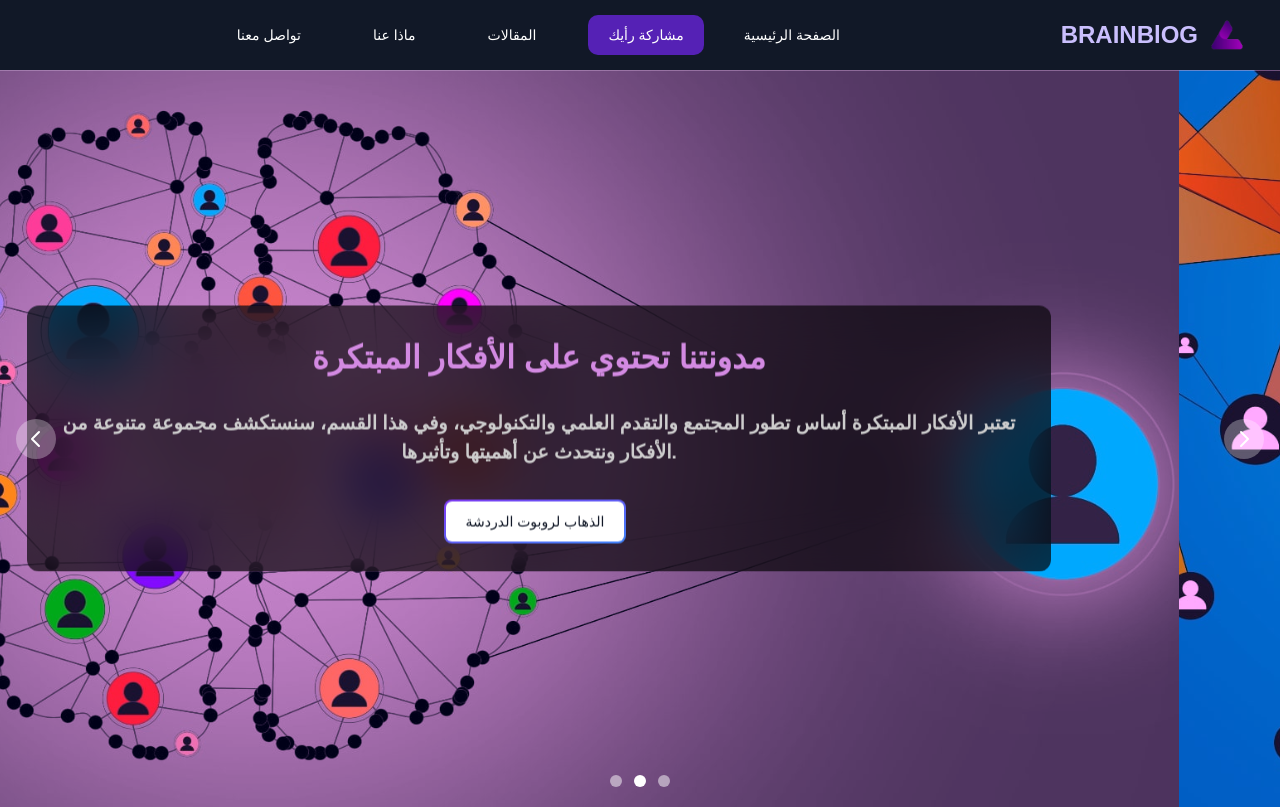
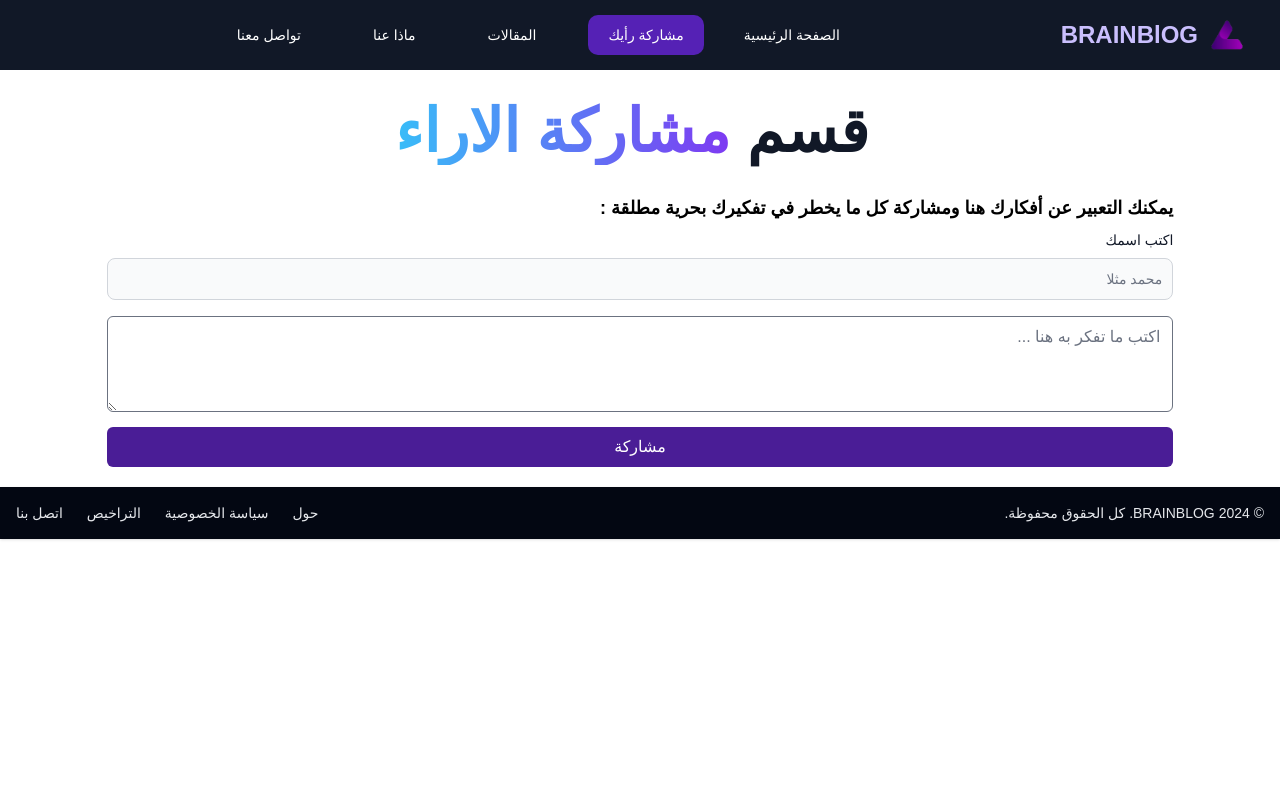
Before and after one commit to muhammad-nabih/blog, a Next.js app: page /share in a window 1280 px wide. Shown: the top 809 px of the page. Built offline with nearby package versions, Linux system fonts and the light colour scheme; a web font is replaced by a local one.

Commit message:
delete landing secion from share page

```diff
--- a/src/app/(pages)/share/page.js
+++ b/src/app/(pages)/share/page.js
@@ -6,7 +6,6 @@
 const Share = () => {
   return (
     <>
-      <Landing />
       <TitleSection firstPiece={"قسم"} secondPiece={"مشاركة الاراء"} />
       <CommentSection />
       <Footer />
```
